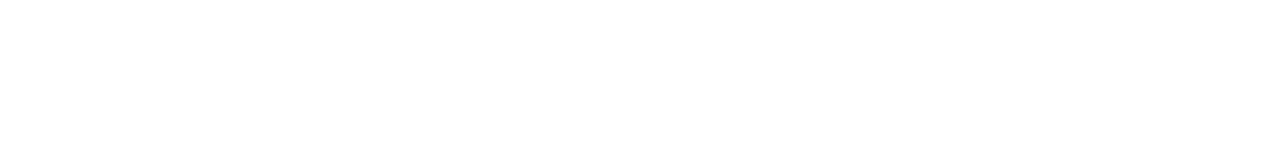
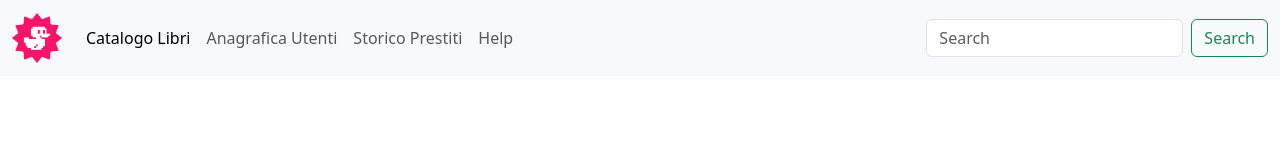
Before and after one commit to giorgiameffe/html-css-bootstrap-dashboard, a plain HTML site: page index.html in a window 1280 px wide. Drawn offline with nearby package versions, Linux system fonts and the light colour scheme.

Commit message:
feat: add nav structure and logo

```diff
--- /dev/null
+++ b/css/style.css
@@ -0,0 +1,5 @@
+
+img {
+    height: 50px;
+    width: 50px;
+}
--- a/index.html
+++ b/index.html
@@ -5,19 +5,47 @@
     <meta name="viewport" content="width=device-width, initial-scale=1.0">
     <title>Bootstrap Dashboard</title>
     <link href="https://cdn.jsdelivr.net/npm/bootstrap@5.3.3/dist/css/bootstrap.min.css" rel="stylesheet" integrity="sha384-QWTKZyjpPEjISv5WaRU9OFeRpok6YctnYmDr5pNlyT2bRjXh0JMhjY6hW+ALEwIH" crossorigin="anonymous">
+    <link rel="stylesheet" href="css/style.css">
 </head>
 <body>
 
     <!-- Intestazione pagina -->
     <header>
-
-
+        <nav class="navbar navbar-expand-lg bg-body-tertiary">
+            <div class="container-fluid">
+                <a class="navbar-brand" href="#">
+                    <img src="img/duck.png" alt="logo">
+                </a>
+                <button class="navbar-toggler" type="button" data-bs-toggle="collapse" data-bs-target="#navbarTogglerDemo02" aria-controls="navbarTogglerDemo02" aria-expanded="false" aria-label="Toggle navigation">
+                    <span class="navbar-toggler-icon"></span>
+                </button>
+                <div class="collapse navbar-collapse" id="navbarTogglerDemo02">
+                    <ul class="navbar-nav me-auto mb-2 mb-lg-0">
+                        <li class="nav-item">
+                            <a class="nav-link active" aria-current="page" href="#">Catalogo Libri</a>
+                        </li>
+                        <li class="nav-item">
+                            <a class="nav-link" href="#">Anagrafica Utenti</a>
+                        </li>
+                        <li class="nav-item">
+                            <a class="nav-link" href="#">Storico Prestiti</a>
+                        </li>
+                        <li class="nav-item">
+                            <a class="nav-link" href="#">Help</a>
+                        </li>
+                    </ul>
+                    <form class="d-flex" role="search">
+                        <input class="form-control me-2" type="search" placeholder="Search" aria-label="Search">
+                        <button class="btn btn-outline-success" type="submit">Search</button>
+                    </form>
+                </div>
+            </div>
+        </nav>
     </header>
 
     <!-- /Intestazione pagina -->
 
     <!-- Corpo della pagina -->
-
     <main>
 
 
```
Also changed, not shown: img/duck.png (added).
